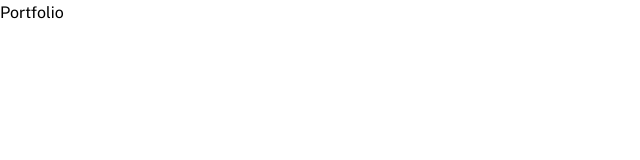
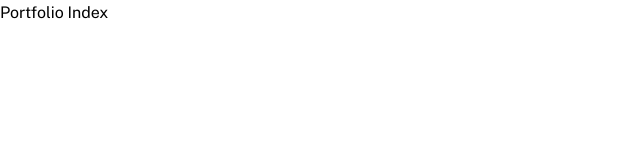
Before and after one commit to erikdcodes/Minimalist-Portfolio, a Next.js app: page /portfolio in a window 1280 px wide. Shown: the top 160 px of the page, without its empty margins (0-640 px from the left). Built offline with nearby package versions, Linux system fonts and the light colour scheme; a web font is replaced by a local one.

Commit message:
init portfolio index and project page template

```diff
--- a/pages/portfolio.js
+++ b/pages/portfolio/index.js
@@ -1,5 +1,5 @@
 const Portfolio = () => {
-  return <div>Portfolio</div>;
+  return <div>Portfolio Index</div>;
 };
 
 export default Portfolio;
```
Also changed, not shown: pages/portfolio/[slug].js (added, +16 -0 lines).
